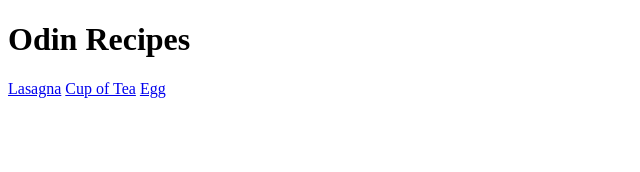
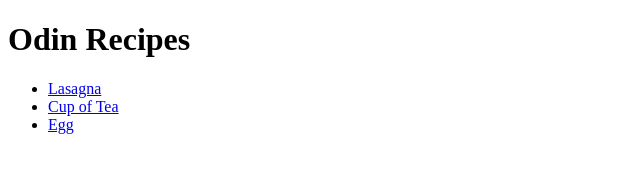
Before and after one commit to sanchez333/odin-recipes, a plain HTML site: page index.html in a window 1280 px wide. Shown: the whole page, without its empty margins (0-640 px from the left). Drawn offline with Linux system fonts and the light colour scheme.

Commit message:
Fix recipe link formatting

```diff
--- a/index.html
+++ b/index.html
@@ -8,8 +8,10 @@
 </head>
 <body>
     <h1>Odin Recipes</h1>
-    <a href="recipes/lasagna.html">Lasagna</a>
-    <a href="recipes/cup-of-tea.html">Cup of Tea</a>
-    <a href="recipes/egg.html">Egg</a>
+    <ul>
+     <li><a href="recipes/lasagna.html">Lasagna</a></li>
+     <li><a href="recipes/cup-of-tea.html">Cup of Tea</a></li>
+     <li><a href="recipes/egg.html">Egg</a></li>
+    </ul>
 </body>
 </html>
```
